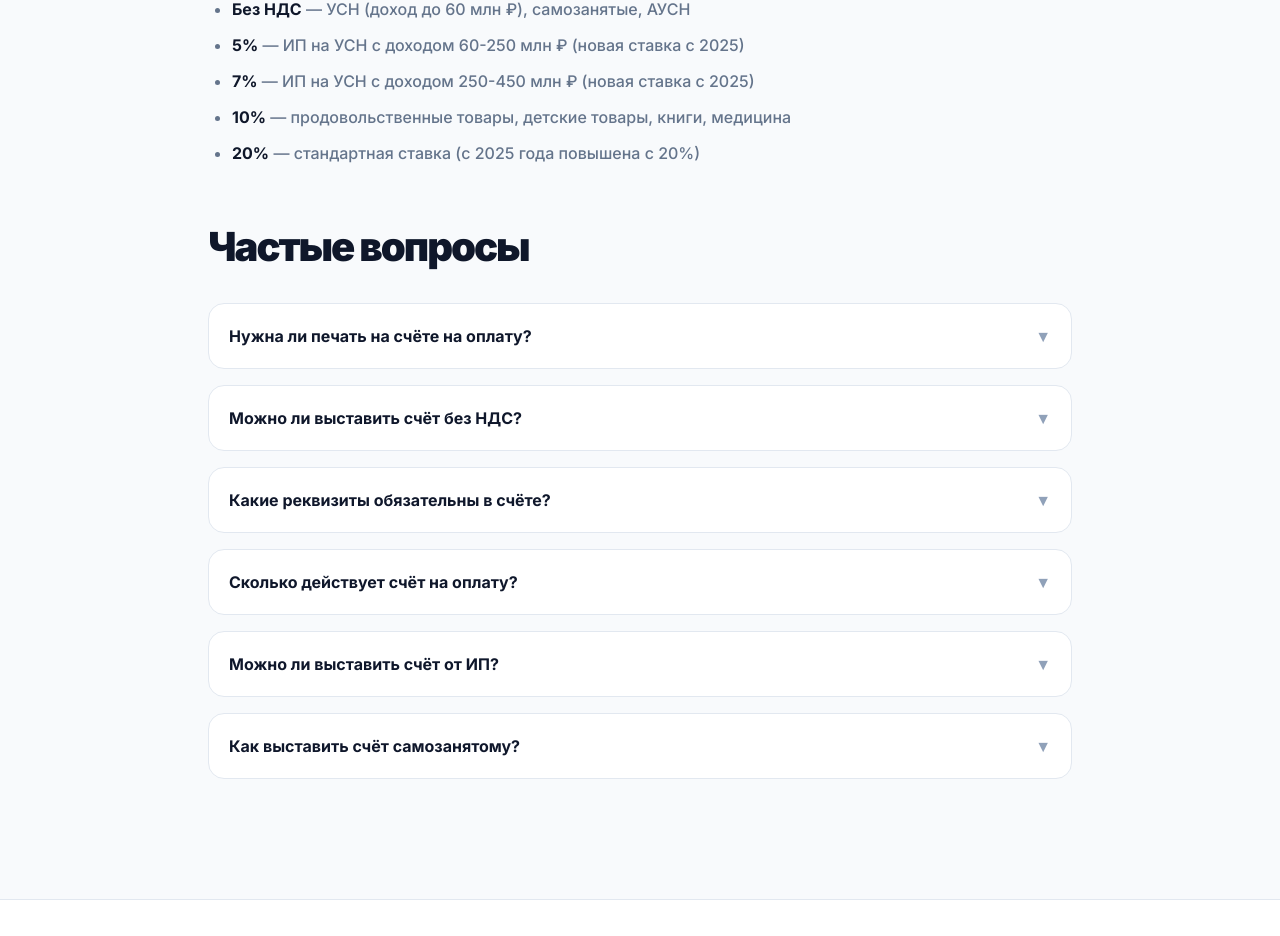
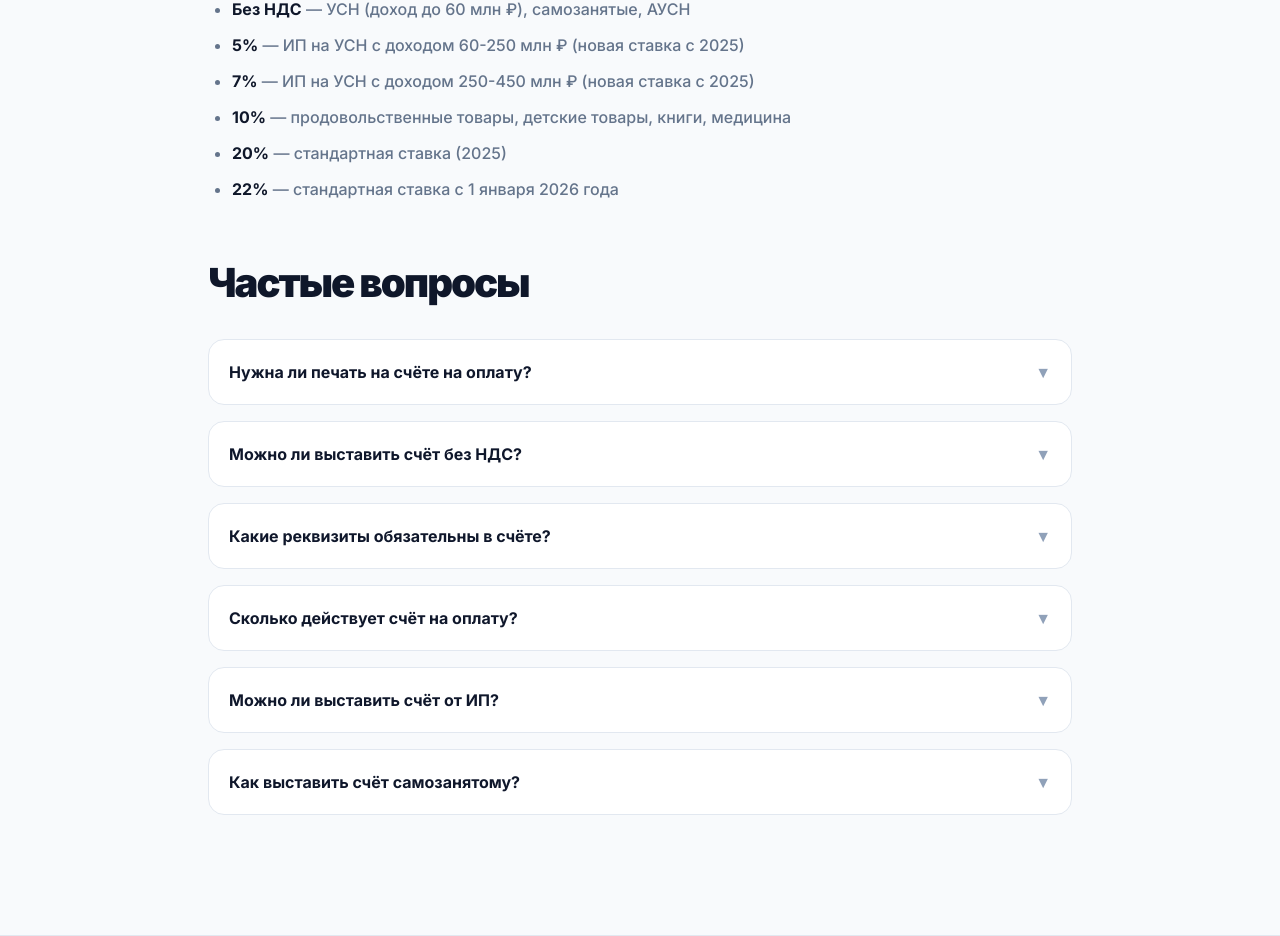
Before and after one commit to clawd-agent/omydoc, a Next.js app: page /schet in a window 1280 px wide. Shown: the part 4636-5572 px from the top of the page. Built offline with nearby package versions, Linux system fonts and the light colour scheme; no server answers.

Commit message:
fix: correct VAT rates in FAQ (20% 2025, 22% from 2026)

```diff
--- a/src/app/schet/page.tsx
+++ b/src/app/schet/page.tsx
@@ -171,7 +171,8 @@ export default function InvoicePage() {
             <li><strong>5%</strong> — ИП на УСН с доходом 60-250 млн ₽ (новая ставка с 2025)</li>
             <li><strong>7%</strong> — ИП на УСН с доходом 250-450 млн ₽ (новая ставка с 2025)</li>
             <li><strong>10%</strong> — продовольственные товары, детские товары, книги, медицина</li>
-            <li><strong>20%</strong> — стандартная ставка (с 2025 года повышена с 20%)</li>
+            <li><strong>20%</strong> — стандартная ставка (2025)</li>
+            <li><strong>22%</strong> — стандартная ставка с 1 января 2026 года</li>
           </ul>
         </section>
 
```
